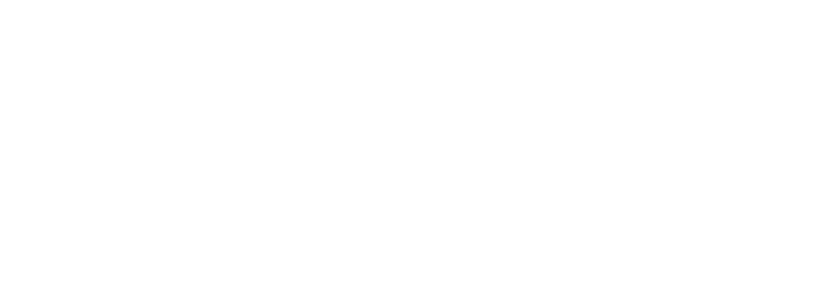
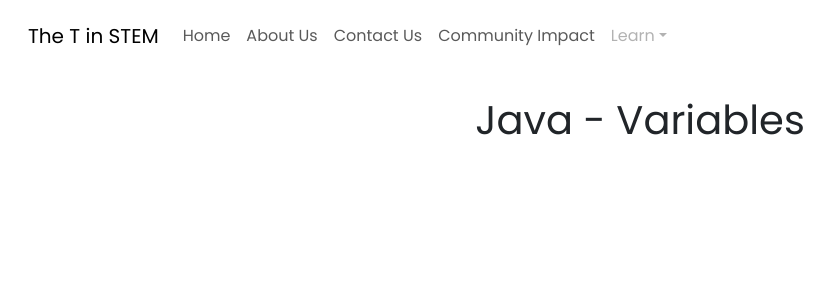
Before and after one commit to TheTechnologyInSTEM/TheTechnologyInSTEM.github.io, a React (Vite) app: page /learn/java/variables in a window 1280 px wide. Before the commit this address had no page. Shown: the top 300 px of the page, without its empty margins (0-838 px from the left). Built offline with nearby package versions, Linux system fonts and the light colour scheme.

Commit message:
starting to make variable page for java

```diff
--- a/src/Paths.jsx
+++ b/src/Paths.jsx
@@ -7,6 +7,7 @@
 import JavaPage from "./pages/JavaPage";
 import PythonVideoPage from "./pages/PythonVideoPage";
 import PythonPage from "./pages/PythonPage";
+import VariablePage from "./pages/javaLearn/VariablePage";
 
 export const Paths = () => {
   return (
@@ -22,6 +23,7 @@
           <Route path="learn/java" element={<JavaPage />} />
           <Route path="learn/cplusplus" element={<ProgramPage />} />
           <Route path="learn/python/videos" element={<PythonVideoPage />} />
+          <Route path="learn/java/variables" element={<VariablePage />} />
         </Route>
       </Routes>
     </BrowserRouter>
--- /dev/null
+++ b/src/pages/javaLearn/VariablePage.jsx
@@ -0,0 +1,15 @@
+import React from 'react'
+import Header from '../../components/Header'
+
+const VariablePage = () => {
+  return (
+    <>
+        <Header classes="pt-3 px-3"></Header>
+        <div className='text-center pt-7'>
+            <h1>Java - Variables</h1>
+        </div>
+    </>
+  )
+}
+
+export default VariablePage
```
